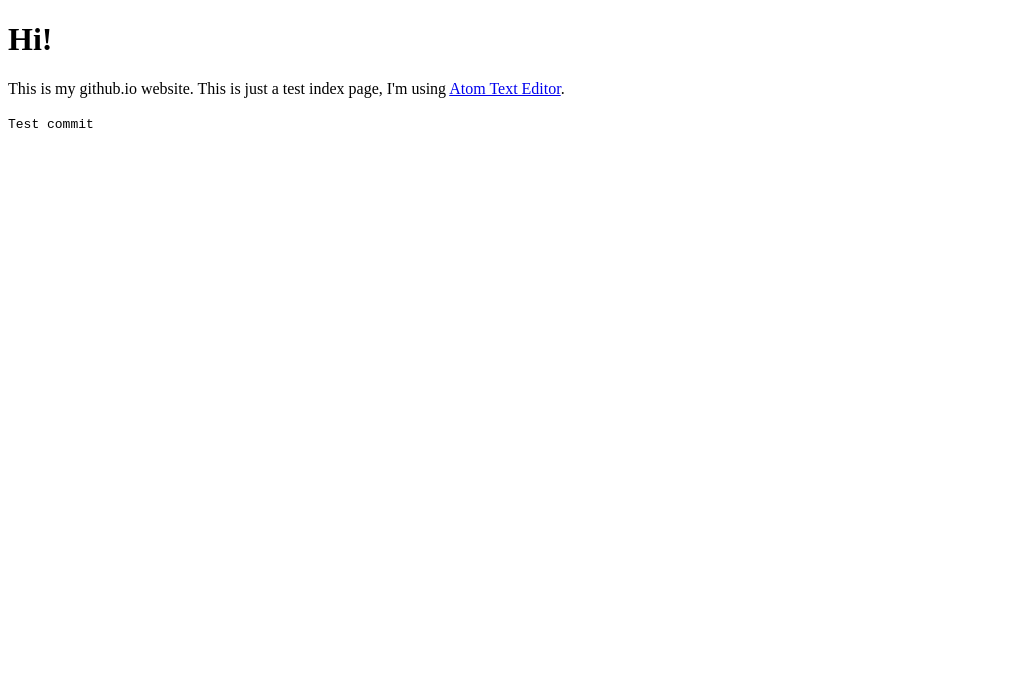
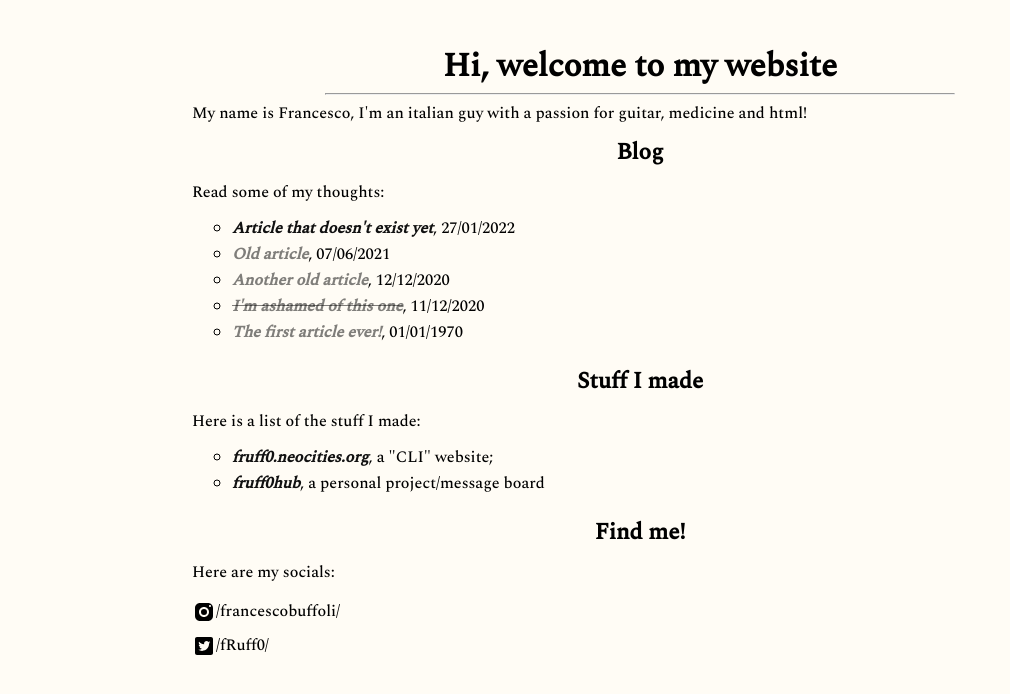
Before and after one commit to fruff0/francy.github.io, a plain HTML site: page index.html in a window 1280 px wide. Shown: the whole page, without its empty margins (0-1010 px from the left). Drawn offline with nearby package versions, Linux system fonts and the light colour scheme.

Commit message:
big push n1

```diff
--- /dev/null
+++ b/css/main.css
@@ -0,0 +1,153 @@
+/* -- font family declarations --
+* font-family: 'EB Garamond', serif;
+* font-family: 'Spectral', serif;
+*/
+body{
+  background-color: #fffcf5 !important;
+}
+.main-wrapper{
+  font-family: "Spectral", sans-serif;
+  position:relative;
+  top:50px;
+  width:70vw;
+  left:15vw;
+}
+.main-title{
+  font-weight: bold;
+  font-size: 33px;
+  text-align: center;
+}
+.main-body{
+  text-align: justify;
+}
+.main-body h2{
+  font-weight: bold;
+  padding: 20px 0px 20px 0px;
+  text-align: center;
+  font-size: 23px;
+}
+.main-body ul{
+  margin: 10px 0px 10px 0px;
+}
+.main-body ul li{
+  padding-top: 10px;
+  text-align: left;
+  list-style: circle;
+  margin-left: 40px;
+}
+.main-body a{
+  text-decoration: none;
+  color: rgba(0,0,0,.5);
+  font-weight: bold;
+  font-style: italic;
+}
+.new{
+  text-decoration: none;
+  color: #111 !important;
+  font-weight: bold;
+  font-style: italic;
+}
+.unavailable{
+  text-decoration: line-through !important;
+}
+.unavailable:hover{
+  cursor: default;
+}
+hr{
+  position:relative;
+  margin-top:10px;
+  margin-bottom:10px;
+  width:70%;
+  background-color: #111;
+}
+/*footer*/
+.footer{
+  position:absolute;
+  bottom: 0;
+  width:100%;
+  height:60px;
+  background:#6cf;
+}
+.contact-list img{
+  vertical-align: middle;
+}
+.contact-list li{
+  list-style: none !important;
+  margin: 0 !important;
+}
+@media screen and (max-width:600px){
+  .main-wrapper{
+    padding-bottom: 50px;
+  }
+  .main-body ul{
+    margin: 10px 0px 10px 0px;
+    text-align: center;
+  }
+  .main-body ul li{
+    padding-top: 10px;
+    text-align: justify;
+    list-style: none;
+    margin: 0;
+  }
+  .contact-list{
+    text-align: center !important;
+  }
+  .contact-list li{
+    display: inline-block;
+    margin-top:10px !important;
+    padding: 0 10px 0 10px !important;
+    transform: scale(1.4);
+    margin: 0 !important;
+  }
+  .handle{
+    display: none;
+  }
+}
+
+
+html, body, div, span, applet, object, iframe,
+h1, h2, h3, h4, h5, h6, p, blockquote, pre,
+a, abbr, acronym, address, big, cite, code,
+del, dfn, em, font, img, ins, kbd, q, s, samp,
+small, strike, strong, sub, sup, tt, var,
+dl, dt, dd, ol, ul, li,
+fieldset, form, label, legend,
+table, caption, tbody, tfoot, thead, tr, th, td {
+	margin: 0;
+	padding: 0;
+	border: 0;
+	outline: 0;
+	font-weight: inherit;
+	font-style: inherit;
+	font-size: 100%;
+	font-family: inherit;
+	vertical-align: baseline;
+}
+/* remember to define focus styles! */
+:focus {
+	outline: 0;
+}
+body {
+	line-height: 1;
+	color: black;
+	background: white;
+}
+ol, ul {
+	list-style: none;
+}
+/* tables still need 'cellspacing="0"' in the markup */
+table {
+	border-collapse: separate;
+	border-spacing: 0;
+}
+caption, th, td {
+	text-align: left;
+	font-weight: normal;
+}
+blockquote:before, blockquote:after,
+q:before, q:after {
+	content: "";
+}
+blockquote, q {
+	quotes: "" "";
+}
--- a/index.html
+++ b/index.html
@@ -2,11 +2,50 @@
 <html lang="en" dir="ltr">
   <head>
     <meta charset="utf-8">
+    <meta name="viewport" content="width=device-width, initial-scale=1">
+    <link rel="preconnect" href="https://fonts.googleapis.com">
+    <link rel="preconnect" href="https://fonts.gstatic.com" crossorigin>
+    <link href="https://fonts.googleapis.com/css2?family=EB+Garamond&family=Spectral:wght@300;500&display=swap" rel="stylesheet">
+    <link rel="stylesheet" href="css/main.css">
     <title>Github pages!</title>
   </head>
   <body>
-    <h1>Hi!</h1>
-    <p>This is my github.io website. This is just a test index page, I'm using <a href="https://atom.github.io">Atom Text Editor</a>.</p>
-    <p><code>Test commit</code></p>
+    <section class="main-wrapper">
+      <h1 class="main-title">Hi, welcome to my website</h1>
+      <hr>
+      <div class="main-body">
+        <p>My name is Francesco, I'm an italian guy with a passion for guitar, medicine and html!</p>
+        <h2>Blog</h2>
+        <p>Read some of my thoughts:</p>
+        <ul>
+          <li><a href="#" class="new">Article that doesn't exist yet</a>, 27/01/2022</li>
+          <li><a href="#">Old article</a>, 07/06/2021</li>
+          <li><a href="#">Another old article</a>, 12/12/2020</li>
+          <li><a class="unavailable">I'm ashamed of this one</a>, 11/12/2020</li>
+          <li><a href="#">The first article ever!</a>, 01/01/1970</li>
+        </ul>
+        <h2>Stuff I made</h2>
+        <p>Here is a list of the stuff I made:</p>
+        <ul>
+          <li><a href="https://fruff0.neocities.org" class="new">fruff0.neocities.org</a>, a "CLI" website;</li>
+          <li><a href="https://fruff0hub.herokuapp.com" class="new">fruff0hub</a>, a personal project/message board</li>
+        </ul>
+        <h2>Find me!</h2>
+        <p>Here are my socials:</p>
+        <ul class="contact-list">
+          <li><img src="svg/ig.svg" alt=""><span class="handle">/francescobuffoli/</span></li>
+          <li><img src="svg/tw.svg" alt=""><span class="handle">/fRuff0/</span></li>
+        </ul>
+      </div>
+    </section>
+
+    <!--
+    <footer class="footer">
+      <ul class="contact-list">
+        <li><a href="https://www.instagram.com/francescobuffoli/"><img src="svg/ig.svg" alt="logo_ig"></a></li>
+        <li><a href="https://twitter.com/fRuff0"><img src="svg/tw.svg" alt="logo_tw"></a></li>
+      </ul>
+    </footer>
+  -->
   </body>
 </html>
```
Also changed, not shown: svg/fb.svg (added), svg/ig.svg (added), svg/tw.svg (added), 1 other file.
